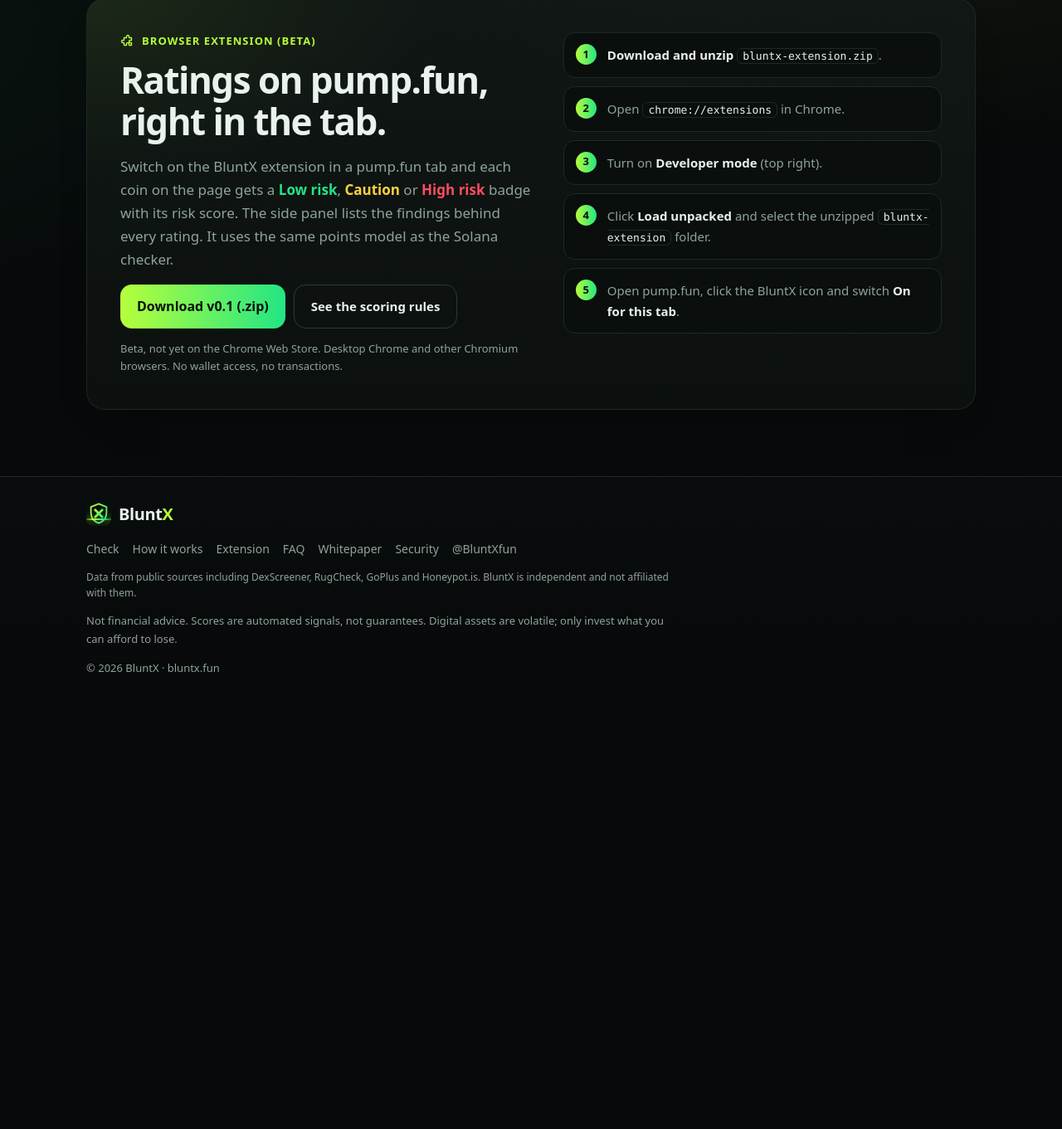
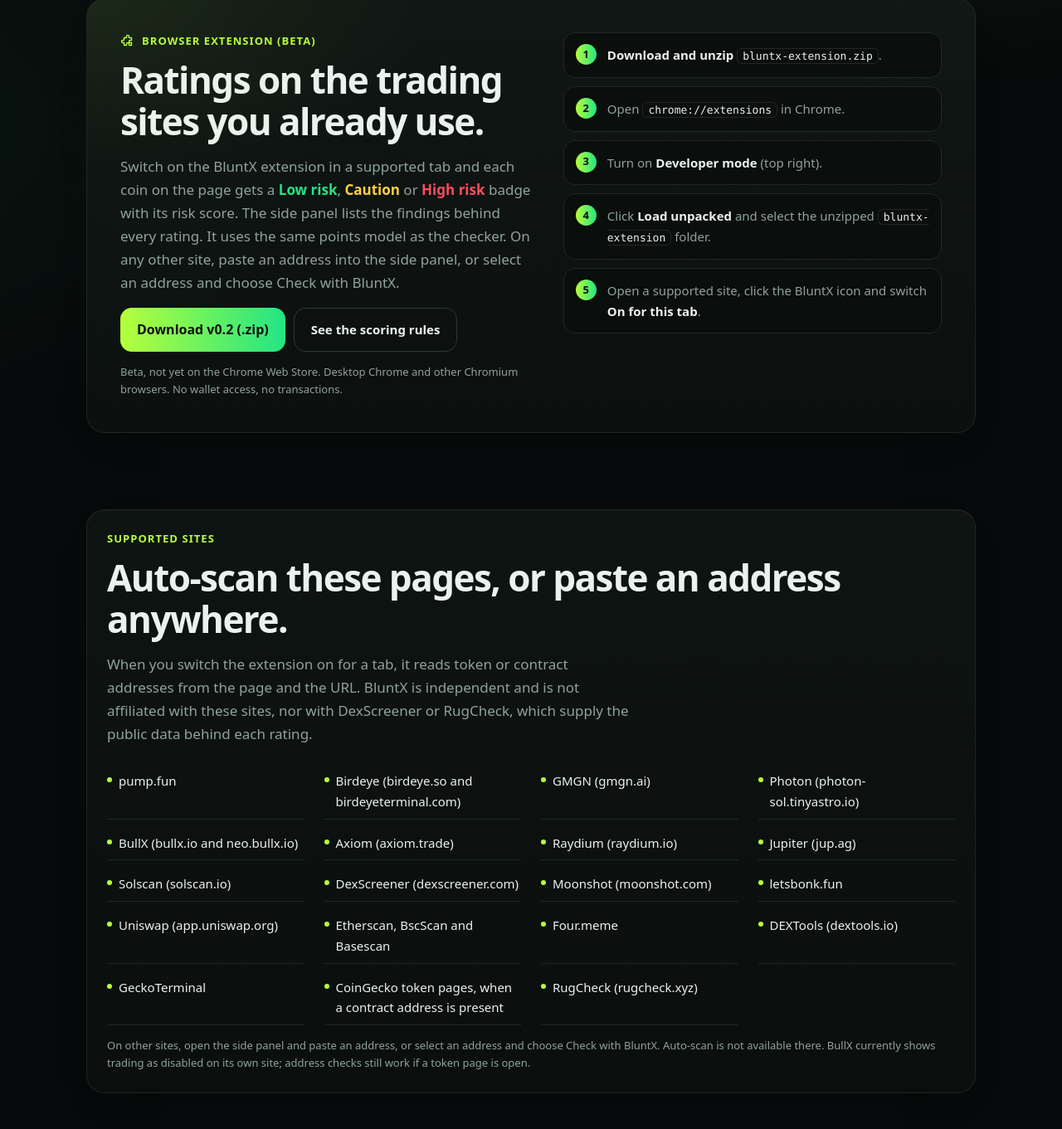
Before and after one commit to idonthaveanymailtogive-create/bluntx.fun, a plain HTML site: page extension.html in a window 1280 px wide. Shown: the part 139-1500 px from the top of the page at 83% size. Before the commit the page ends 983 px from the top, so only its background shows below. Drawn offline with Linux system fonts and the light colour scheme.

Commit message:
Expand the browser extension to more trading and explorer sites
Version 0.2 auto-scans supported trading and explorer pages for token addresses, keeps paste-to-check and a Check with BluntX context menu for other sites, and lists those sites on the extension page. Cache bumped to bluntx-v6. HTTPS is now recorded as enforced.

```diff
--- a/extension.html
+++ b/extension.html
@@ -6,11 +6,11 @@
   <meta http-equiv="Content-Security-Policy" content="default-src 'self'; script-src 'self'; style-src 'self'; img-src 'self'; font-src 'self'; connect-src 'self'; manifest-src 'self'; worker-src 'self'; object-src 'none'; base-uri 'self'; form-action 'none'">
   <meta name="referrer" content="no-referrer">
   <title>Browser extension — BluntX</title>
-  <meta name="description" content="The BluntX browser extension (beta) adds Low risk, Caution or High risk badges to coins on pump.fun, using the same points model as the checker.">
+  <meta name="description" content="The BluntX browser extension (beta) adds Low risk, Caution or High risk badges to coins on popular trading and explorer sites, using the same points model as the checker.">
   <meta name="theme-color" content="#07090a">
   <meta property="og:type" content="website">
   <meta property="og:title" content="BluntX browser extension">
-  <meta property="og:description" content="The BluntX browser extension (beta) adds Low risk, Caution or High risk badges to coins on pump.fun, using the same points model as the checker.">
+  <meta property="og:description" content="The BluntX browser extension (beta) adds Low risk, Caution or High risk badges to coins on popular trading and explorer sites, using the same points model as the checker.">
   <meta property="og:url" content="https://bluntx.fun/extension.html">
   <meta property="og:image" content="https://bluntx.fun/og.png">
   <meta name="twitter:card" content="summary_large_image">
@@ -82,10 +82,10 @@
       <div class="card ext-card">
         <div class="ext-copy">
           <p class="kicker"><svg class="ico" aria-hidden="true"><use href="#i-puzzle"/></svg> Browser extension (beta)</p>
-          <h1>Ratings on pump.fun, right in the tab.</h1>
-          <p class="sub">Switch on the BluntX extension in a pump.fun tab and each coin on the page gets a <b class="g">Low risk</b>, <b class="y">Caution</b> or <b class="r">High risk</b> badge with its risk score. The side panel lists the findings behind every rating. It uses the same points model as the Solana checker.</p>
+          <h1>Ratings on the trading sites you already use.</h1>
+          <p class="sub">Switch on the BluntX extension in a supported tab and each coin on the page gets a <b class="g">Low risk</b>, <b class="y">Caution</b> or <b class="r">High risk</b> badge with its risk score. The side panel lists the findings behind every rating. It uses the same points model as the checker. On any other site, paste an address into the side panel, or select an address and choose Check with BluntX.</p>
           <div class="btn-row">
-            <a class="cta" href="/bluntx-extension.zip" download>Download v0.1 (.zip)</a>
+            <a class="cta" href="/bluntx-extension.zip" download>Download v0.2 (.zip)</a>
             <a class="btn-secondary" href="/how.html#scoring">See the scoring rules</a>
           </div>
           <p class="small-note">Beta, not yet on the Chrome Web Store. Desktop Chrome and other Chromium browsers. No wallet access, no transactions.</p>
@@ -95,8 +95,38 @@
           <li>Open <code>chrome://extensions</code> in Chrome.</li>
           <li>Turn on <b>Developer mode</b> (top right).</li>
           <li>Click <b>Load unpacked</b> and select the unzipped <code>bluntx-extension</code> folder.</li>
-          <li>Open pump.fun, click the BluntX icon and switch <b>On for this tab</b>.</li>
+          <li>Open a supported site, click the BluntX icon and switch <b>On for this tab</b>.</li>
         </ol>
+      </div>
+    </section>
+
+    <section class="section wrap" id="supported">
+      <div class="card">
+        <p class="kicker">Supported sites</p>
+        <h2>Auto-scan these pages, or paste an address anywhere.</h2>
+        <p class="sub">When you switch the extension on for a tab, it reads token or contract addresses from the page and the URL. BluntX is independent and is not affiliated with these sites, nor with DexScreener or RugCheck, which supply the public data behind each rating.</p>
+        <ul class="site-list">
+          <li>pump.fun</li>
+          <li>Birdeye (birdeye.so and birdeyeterminal.com)</li>
+          <li>GMGN (gmgn.ai)</li>
+          <li>Photon (photon-sol.tinyastro.io)</li>
+          <li>BullX (bullx.io and neo.bullx.io)</li>
+          <li>Axiom (axiom.trade)</li>
+          <li>Raydium (raydium.io)</li>
+          <li>Jupiter (jup.ag)</li>
+          <li>Solscan (solscan.io)</li>
+          <li>DexScreener (dexscreener.com)</li>
+          <li>Moonshot (moonshot.com)</li>
+          <li>letsbonk.fun</li>
+          <li>Uniswap (app.uniswap.org)</li>
+          <li>Etherscan, BscScan and Basescan</li>
+          <li>Four.meme</li>
+          <li>DEXTools (dextools.io)</li>
+          <li>GeckoTerminal</li>
+          <li>CoinGecko token pages, when a contract address is present</li>
+          <li>RugCheck (rugcheck.xyz)</li>
+        </ul>
+        <p class="small-note">On other sites, open the side panel and paste an address, or select an address and choose Check with BluntX. Auto-scan is not available there. BullX currently shows trading as disabled on its own site; address checks still work if a token page is open.</p>
       </div>
     </section>
   </main>
--- a/style.css
+++ b/style.css
@@ -262,3 +262,17 @@ code{font:13px ui-monospace,SFMono-Regular,Menlo,monospace;background:var(--bg2)
 .docs-card .links a.cta:hover{color:#07110a;border:0;background:var(--grad)}
 .docs-card .links a.btn-secondary{color:var(--text);padding:12px 18px;font-weight:700}
 .docs-card .links a.btn-secondary:hover{color:var(--acc)}
+
+.site-list{
+  display:grid;gap:8px 24px;margin:22px 0 0;padding:0;
+  list-style:none;grid-template-columns:repeat(auto-fit,minmax(220px,1fr));
+  color:var(--text);font-size:15px;
+}
+.site-list li{
+  padding:8px 0 8px 14px;border-bottom:1px solid var(--line);
+  position:relative;
+}
+.site-list li::before{
+  content:"";position:absolute;left:0;top:16px;width:6px;height:6px;border-radius:50%;
+  background:var(--acc);
+}
--- a/sw.js
+++ b/sw.js
@@ -1,6 +1,6 @@
 // BluntX service worker: caches the site's own files for offline/app use.
 // It never touches third-party API requests, so token checks always go live to the data sources and nothing is stored.
-const CACHE = "bluntx-v5";
+const CACHE = "bluntx-v6";
 const ASSETS = ["/", "/index.html", "/how.html", "/extension.html", "/faq.html", "/whitepaper.html",
   "/style.css", "/whitepaper.css", "/app.js", "/logo.svg", "/favicon.svg", "/favicon.png",
   "/apple-touch-icon.png", "/manifest.webmanifest", "/framebuster.js", "/icon-192.png", "/icon-512.png", "/icon-512-maskable.png"];
```
Also changed, not shown: whitepaper.html (+1 -1 lines), 3 other files.
